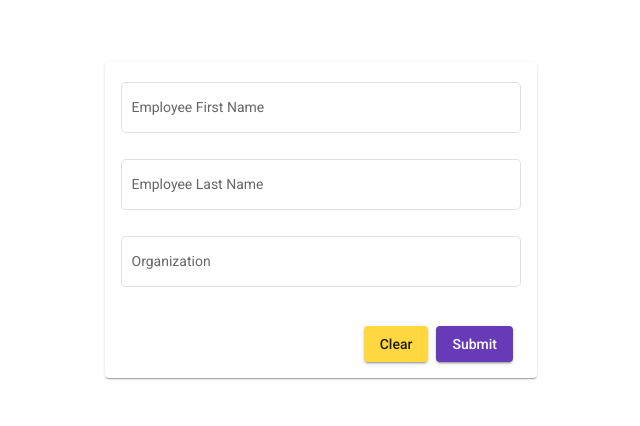
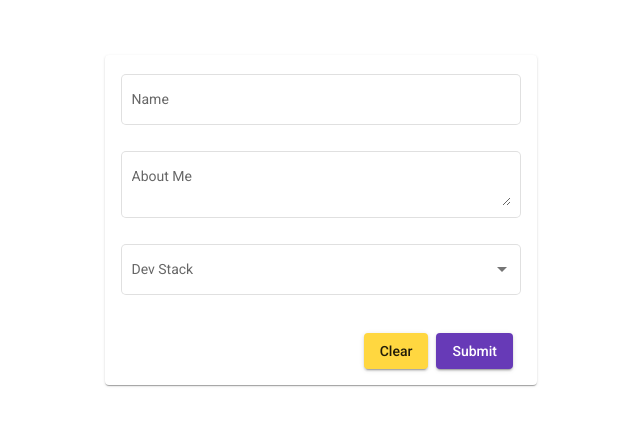
Before and after one commit to VicAv99/reactive-forms-demo, an Angular app: page / in a window 1280 px wide. Shown: the part 180-606 px from the top of the page, without its empty margins (319-959 px from the left). Built offline with nearby package versions, Linux system fonts and the light colour scheme.

Commit message:
chore: incremental checkin

```diff
--- a/apps/forms-demo/src/app/about-me/about-me.component.html
+++ b/apps/forms-demo/src/app/about-me/about-me.component.html
@@ -20,3 +20,5 @@
   <button mat-raised-button color="accent">Clear</button>
   <button mat-raised-button color="primary">Submit</button>
 </mat-card-actions>
+
+<!-- <pre>{{form | json}}</pre> -->
--- a/apps/forms-demo/src/app/app.component.html
+++ b/apps/forms-demo/src/app/app.component.html
@@ -1,7 +1,10 @@
 <div class="center-screen">
   <mat-card>
-    <!-- <workspace-about-me></workspace-about-me> -->
+    <!-- Basics -->
+    <workspace-about-me></workspace-about-me>
+    <!-- Validations -->
     <!-- <workspace-login></workspace-login> -->
-    <workspace-employee-contact></workspace-employee-contact>
+    <!-- Arrays -->
+    <!-- <workspace-employee-contact></workspace-employee-contact> -->
   </mat-card>
 </div>
--- a/apps/forms-demo/src/app/app.component.scss
+++ b/apps/forms-demo/src/app/app.component.scss
@@ -2,6 +2,5 @@
   display: flex;
   justify-content: center;
   align-items: center;
-  text-align: center;
   min-height: 100vh;
 }
--- a/apps/forms-demo/src/app/employee-contact/employee-contact.component.html
+++ b/apps/forms-demo/src/app/employee-contact/employee-contact.component.html
@@ -49,3 +49,5 @@
     <button mat-raised-button color="primary">Submit</button>
   </mat-card-actions>
 </form>
+
+<pre>{{form.value| json}}</pre>
```
